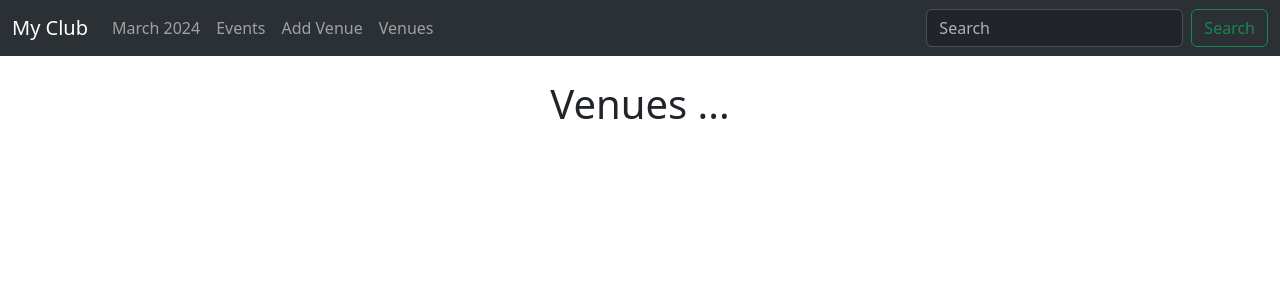
After one commit to jaroambrozai/my_venues, a Django app: page /venues in a window 1280 px wide. The commit adds this page. Shown: the top 300 px of the page. Run offline with Django 4.2, Linux system fonts and the light colour scheme; data that the repository does not hold is empty.

Commit message:
video_08: query the DB for venues

```diff
--- a/events/templates/events/base.html
+++ b/events/templates/events/base.html
@@ -3,7 +3,7 @@
   <head>
     <meta charset="utf-8">
     <meta name="viewport" content="width=device-width, initial-scale=1">
-    <title>Bootstrap demo</title>
+    <title>My Club</title>
     <link href="https://cdn.jsdelivr.net/npm/bootstrap@5.3.2/dist/css/bootstrap.min.css" rel="stylesheet" integrity="sha384-T3c6CoIi6uLrA9TneNEoa7RxnatzjcDSCmG1MXxSR1GAsXEV/Dwwykc2MPK8M2HN" crossorigin="anonymous">
   </head>
   <body>
--- a/events/templates/events/navbar.html
+++ b/events/templates/events/navbar.html
@@ -15,6 +15,9 @@
         <li class="nav-item">
           <a class="nav-link" href="{% url 'add-venue' %}">Add Venue</a>
         </li>
+        <li class="nav-item">
+          <a class="nav-link" href="{% url 'list-venues' %}">Venues</a>
+        </li>
       </ul>
       <form class="d-flex" role="search">
         <input class="form-control me-2" type="search" placeholder="Search" aria-label="Search">
--- /dev/null
+++ b/events/templates/events/venue.html
@@ -0,0 +1,16 @@
+{% extends 'events/base.html' %}
+
+{% block content %}
+
+    <div  style="text-align: center">
+        <h1>Venues ...</h1>
+        <br/>
+    </div>
+    <table class="table table-hover table-striped table-bordered">
+    {% for venue in venue_list %}
+        <tr>
+            <td><a href="{% url 'show-venue' venue.id %}">{{ venue }}</a></td>
+        </tr>
+    {% endfor %}
+    </table>
+{% endblock %}
--- a/events/urls.py
+++ b/events/urls.py
@@ -6,4 +6,6 @@ urlpatterns = [
     path('<int:year>/<str:month>/', views.home, name="home"),
     path('events', views.all_events, name="list-events"),
     path('add_venue', views.add_venue, name="add-venue"),
+    path('venues', views.list_venues, name="list-venues"),
+    path('show_venue/<venue_id>', views.show_venue, name="show-venue"),
 ]
--- a/events/views.py
+++ b/events/views.py
@@ -2,9 +2,23 @@ from django.shortcuts import render
 import calendar
 from calendar import HTMLCalendar
 from datetime import datetime
-from .models import Event
+from .models import Event, Venue
 from .forms import VenueForm
 from django.http import HttpResponseRedirect
+
+
+def show_venue(request, venue_id):
+    venue = Venue.objects.get(pk=venue_id)
+    return render(request, 'events/show_venue.html', {
+        'venue': venue,
+    })
+
+
+def list_venues(request):
+    venue_list = Venue.objects.all()
+    return render(request, 'events/venue.html', {
+        'venue_list': venue_list,
+    })
 
 
 def add_venue(request):
```
Also changed, not shown: events/templates/events/show_venue.html (added, +22 -0 lines).
